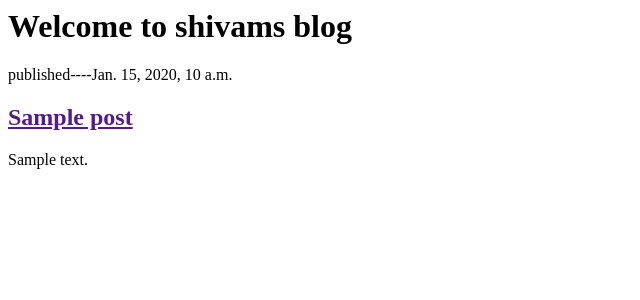
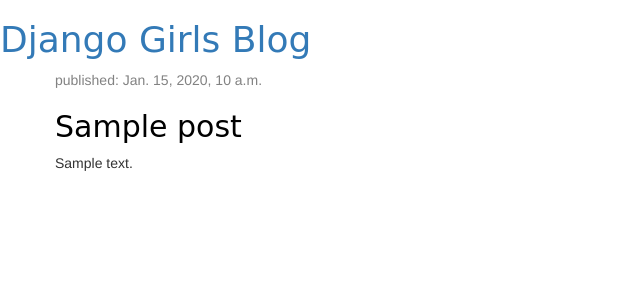
Before and after one commit to kochikammee/my-first-blog, a Django app: template blog/templates/blog/post_list.html in a window 1280 px wide. Shown: the top 300 px of the page, without its empty margins (0-640 px from the left). Run offline with Django 3.2, Linux system fonts and the light colour scheme; the template is opened without the code that fills it: values that come from a table or form of the project are taken from there, others are empty; tables that the repository leaves empty hold one stand-in row (values such as "Sample post"); some libraries are stand-ins or nearby versions.

Commit message:
beautifying done using css...fourth commit

```diff
--- /dev/null
+++ b/blog/static/blog/blog.css
@@ -0,0 +1,46 @@
+.page-header {
+    background-color: #C25100;
+    margin-top: 0;
+    padding: 20px 20px 20px 40px;
+}
+
+.page-header h1, .page-header h1 a, .page-header h1 a:visited, .page-header h1 a:active {
+    color: #ffffff;
+    font-size: 36pt;
+    text-decoration: none;
+}
+
+.content {
+    margin-left: 40px;
+}
+
+h1, h2, h3, h4 {
+    font-family: 'Lobster', cursive;
+}
+
+.date {
+    color: #828282;
+}
+
+.save {
+    float: right;
+}
+
+.post-form textarea, .post-form input {
+    width: 100%;
+}
+
+.top-menu, .top-menu:hover, .top-menu:visited {
+    color: #ffffff;
+    float: right;
+    font-size: 26pt;
+    margin-right: 20px;
+}
+
+.post {
+    margin-bottom: 70px;
+}
+
+.post h2 a, .post h2 a:visited {
+    color: #000000;
+}
--- a/blog/templates/blog/post_list.html
+++ b/blog/templates/blog/post_list.html
@@ -1,13 +1,31 @@
+<head>{% load static %}
+<html>
     <head>
-    <title>lol</title>
+        <title>Django Girls blog</title>
+        <link rel="stylesheet" href="//maxcdn.bootstrapcdn.com/bootstrap/3.2.0/css/bootstrap.min.css">
+        <link rel="stylesheet" href="//maxcdn.bootstrapcdn.com/bootstrap/3.2.0/css/bootstrap-theme.min.css">
+        <link rel="stylesheet" href="{% static 'css/blog.css' %}">
     </head>
     <body>
-<h1>Welcome to shivams blog</h1>
+        <div>
+            <h1><a href="/">Django Girls Blog</a></h1>
+        </div>
+
+        <div class="content container">
+    <div class="row">
+        <div class="col-md-8">
             {% for post in posts %}
-<div>
-    <p>published----{{ post.published_date }}</p>
-    <h2><a href="">{{ post.title }}</a> </h2>
+                <div class="post">
+                    <div class="date">
+                        <p>published: {{ post.published_date }}</p>
+                    </div>
+                    <h2><a href="">{{ post.title }}</a></h2>
                     <p>{{ post.text|linebreaksbr }}</p>
                 </div>
             {% endfor %}
+        </div>
+    </div>
+</div>
+
     </body>
+</html>
```
Lines whose indentation alone changed are shown as unchanged.
